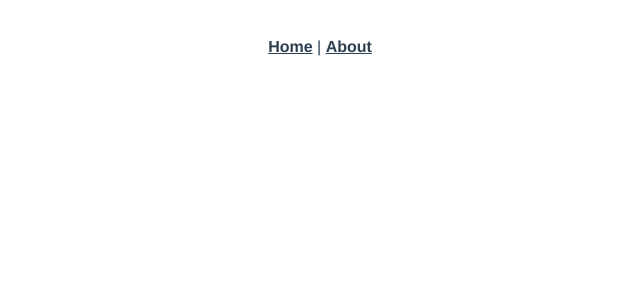
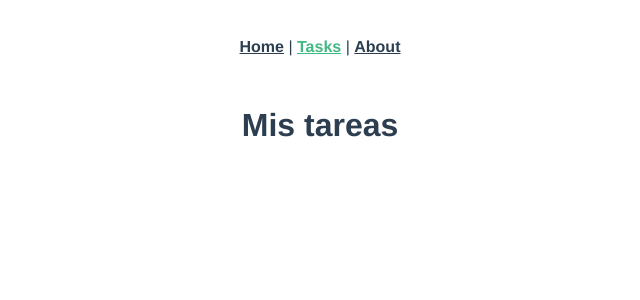
Before and after one commit to joseluisgs/vue3-tareas, a Vue app: page /tasks in a window 1280 px wide. Shown: the top 300 px of the page, without its empty margins (320-960 px from the left). Built offline with nearby package versions, Linux system fonts and the light colour scheme.

Commit message:
Tarea Componente

```diff
--- a/src/App.vue
+++ b/src/App.vue
@@ -2,6 +2,7 @@
   <div id="app">
     <div id="nav">
       <router-link to="/">Home</router-link> |
+      <router-link to="/tasks">Tasks</router-link> |
       <router-link to="/about">About</router-link>
     </div>
     <router-view/>
--- a/src/components/HelloWorld.vue
+++ b/src/components/HelloWorld.vue
@@ -2,8 +2,7 @@
   <div class="hello">
     <h1>{{ msg }}</h1>
     <p>
-      For a guide and recipes on how to configure / customize this project,<br>
-      check out the
+      App de tareas. Un vijae de Vue 2 hacia Vue 3
       <a href="https://cli.vuejs.org" target="_blank" rel="noopener">vue-cli documentation</a>.
     </p>
     <h3>Installed CLI Plugins</h3>
--- a/src/router/index.js
+++ b/src/router/index.js
@@ -18,6 +18,11 @@ const routes = [
     // which is lazy-loaded when the route is visited.
     component: () => import(/* webpackChunkName: "about" */ '../views/About.vue'),
   },
+  {
+    path: '/tasks',
+    name: 'Task',
+    component: () => import(/* webpackChunkName: "about" */ '../views/Tasks.vue'),
+  },
 ];
 
 const router = new VueRouter({
--- a/src/views/Home.vue
+++ b/src/views/Home.vue
@@ -1,7 +1,7 @@
 <template>
   <div class="home">
     <img alt="Vue logo" src="../assets/logo.png">
-    <HelloWorld msg="Welcome to Your Vue.js App"/>
+    <HelloWorld msg="Tareas Vue.js 3 App"/>
   </div>
 </template>
 
--- /dev/null
+++ b/src/views/Tasks.vue
@@ -0,0 +1,11 @@
+<template>
+  <div>
+    <h1>Mis tareas</h1>
+  </div>
+</template>
+
+<script>
+export default {
+  name: 'Tasks',
+};
+</script>
```
